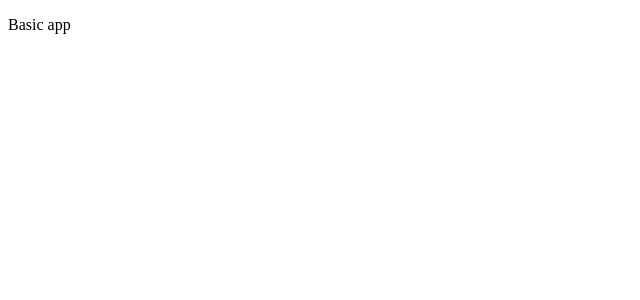
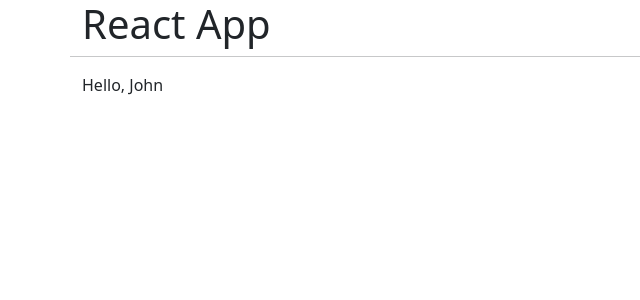
Before and after one commit to speedingplanet/react-typescript-2026-06, a React (Vite) app: page / in a window 1280 px wide. Shown: the top 300 px of the page, without its empty margins (0-640 px from the left). Built offline with nearby package versions, Linux system fonts and the light colour scheme.

Commit message:
Setup for class

```diff
--- a/index.html
+++ b/index.html
@@ -6,6 +6,10 @@
 			rel="icon"
 			type="image/svg+xml"
 			href="/favicon.svg"
+		/>
+		<link
+			rel="stylesheet"
+			href="/css/bootstrap.css"
 		/>
 		<meta
 			name="viewport"
--- a/package.json
+++ b/package.json
@@ -16,6 +16,7 @@
 		"start:rest": "json-server --port 8000 src/data/rest-server-data.json"
 	},
 	"dependencies": {
+		"@tanstack/react-query": "^5.101.1",
 		"lodash-es": "^4.18.1",
 		"nanoid": "^5.1.16",
 		"query-string": "^9.4.0",
@@ -26,6 +27,8 @@
 	},
 	"devDependencies": {
 		"@eslint/js": "^10.0.1",
+		"@tanstack/eslint-plugin-query": "^5.101.1",
+		"@tanstack/react-query-devtools": "^5.101.1",
 		"@testing-library/jest-dom": "^6.9.1",
 		"@testing-library/react": "^16.3.2",
 		"@testing-library/user-event": "^14.6.1",
--- a/src/App.tsx
+++ b/src/App.tsx
@@ -1,5 +1,19 @@
+import Greeter from './interactive-greeter/Greeter';
+
 function App() {
-	return <p>Basic app</p>;
+	return (
+		<main className="container">
+			<header className="row">
+				<h1>React App</h1>
+				<hr />
+			</header>
+			<section className="row">
+				<div className="col">
+					<Greeter firstName="John"></Greeter>
+				</div>
+			</section>
+		</main>
+	);
 }
 
 export default App;
--- /dev/null
+++ b/src/interactive-greeter/Greeter.tsx
@@ -0,0 +1,7 @@
+interface GreeterProps {
+	firstName: string;
+}
+
+export default function Greeter({ firstName }: GreeterProps) {
+	return <p>Hello, {firstName}</p>;
+}
```
Also changed, not shown: 1 other file (tests, documents, lock files or other folders).
